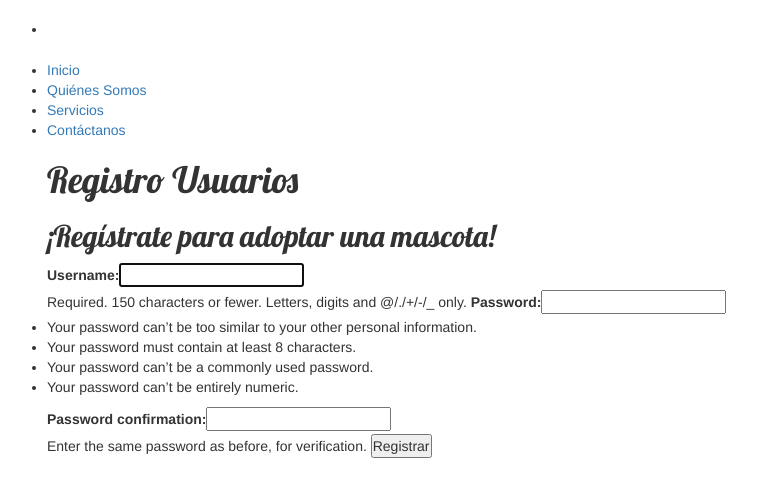
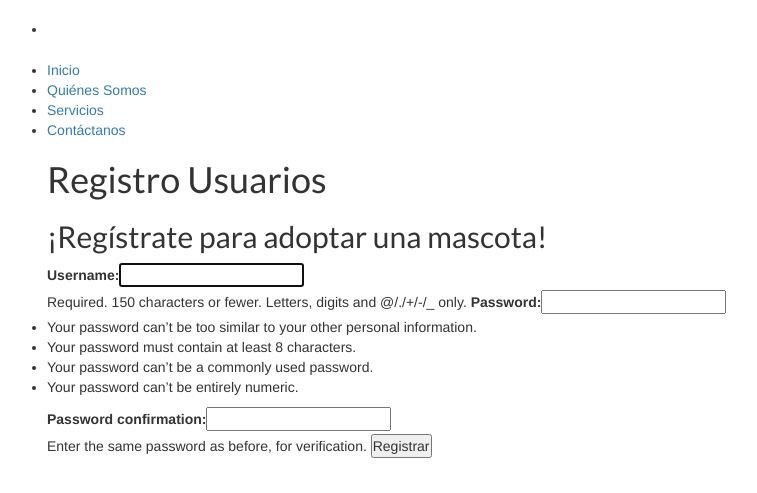
Before and after one commit to KoniAltamirano/Mis-Perris, a Django app: page /accounts/signup/ in a window 1280 px wide. Shown: the top 493 px of the page, without its empty margins (8-765 px from the left). Run offline with Django 3.2, Linux system fonts and the light colour scheme; some libraries are stand-ins or nearby versions.

Commit message:
Cambio de tipografía

```diff
--- a/misperris/accounts/static/style.css
+++ b/misperris/accounts/static/style.css
@@ -5,6 +5,14 @@
     padding: 0;
     box-sizing: border-box;
 
+}
+
+h1 {
+    font-family: 'Lato', sans-serif;
+}
+
+h2 {
+    font-family: 'Lato', sans-serif;
 }
 
 header {
```
